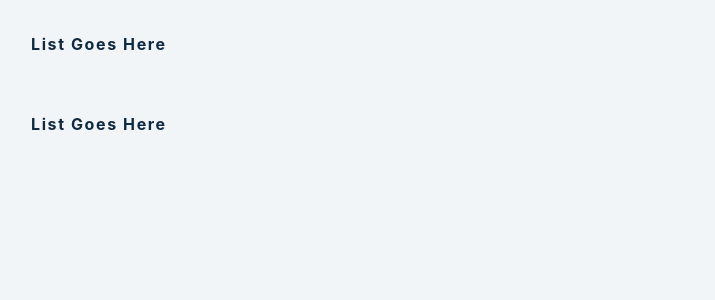
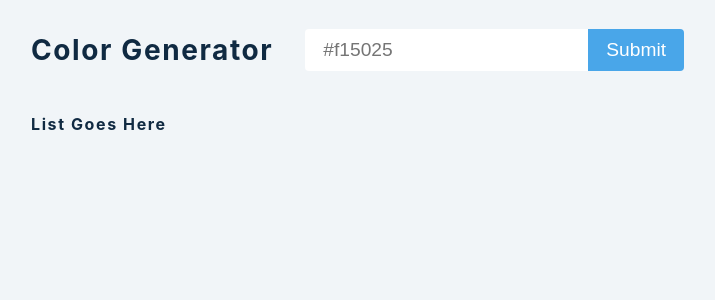
Before and after one commit to otiisaac199/Color-Generator, a React (Create React App) app: page / in a window 1280 px wide. Shown: the top 300 px of the page, without its empty margins (1-716 px from the left). Built offline with nearby package versions, Linux system fonts and the light colour scheme.

Commit message:
modified: html features: form added chores: added a readme

```diff
--- a/src/App.js
+++ b/src/App.js
@@ -1,7 +1,7 @@
 import React, { useState } from "react";
 import SingleColor from "./SingleColor";
 
-// import Values from 'values.js'
+import Values from "values.js";
 
 function App() {
   const [color, setColor] = useState("");
@@ -16,7 +16,18 @@ function App() {
   return (
     <>
       <section className="container">
-        <h4>list goes here</h4>
+        <h3>color generator</h3>
+        <form onSubmit={handleSubmit}>
+          <input
+            type="text"
+            // value={color}
+            // onChange={setColor((e) => e.target.value)}
+            placeholder="#f15025"
+          />
+          <button className="btn" type="submit">
+            submit
+          </button>
+        </form>
       </section>
       <section className="color">
         <h4>list goes here</h4>
```
Also changed, not shown: public/index.html (+0 -22 lines), 1 other file (tests, documents, lock files or other folders).
